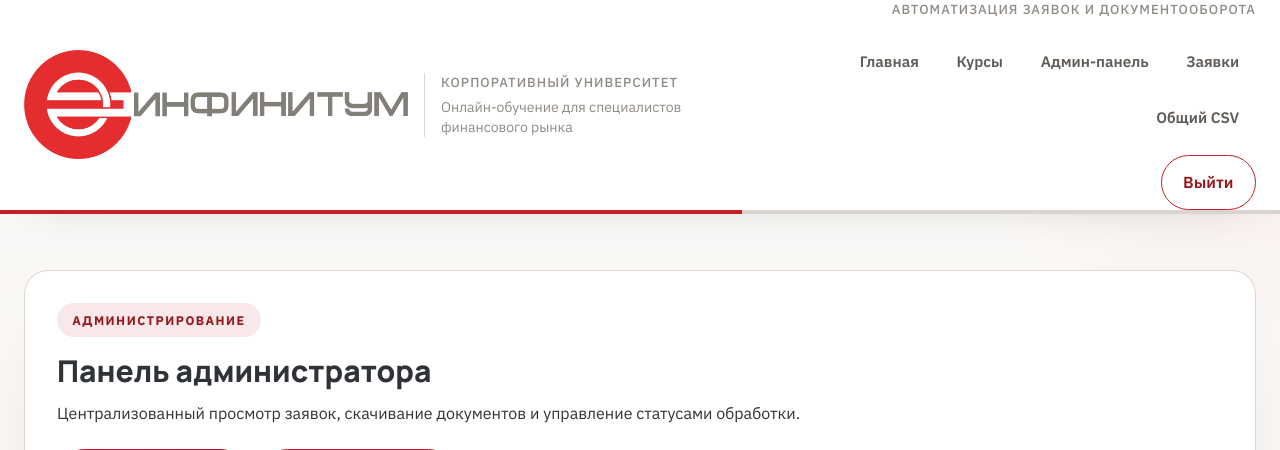
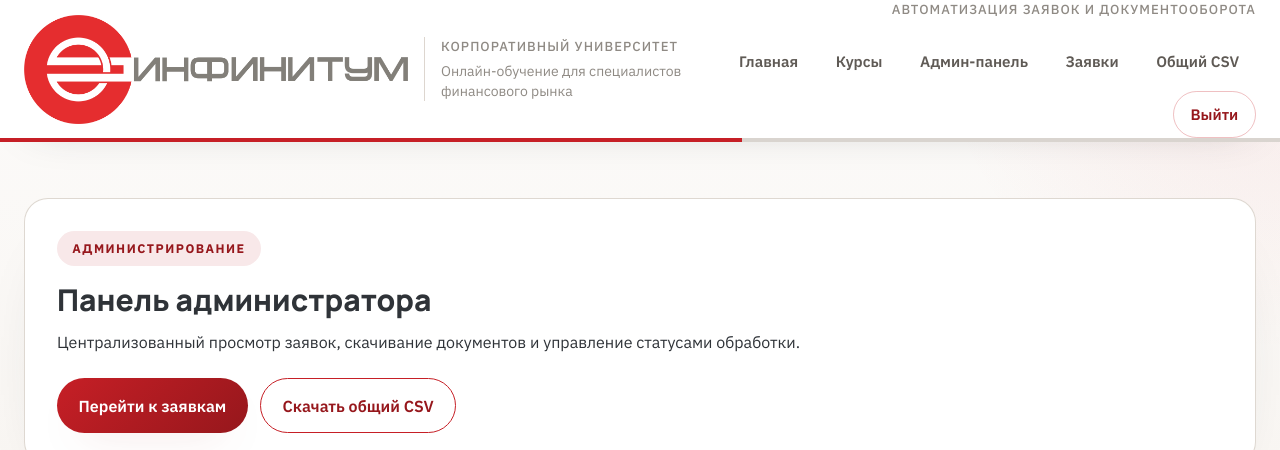
Before and after one commit to TSunset/PD, a Laravel app: page /admin in a window 1280 px wide. Shown: the top 450 px of the page. Run offline with Laravel 12, Linux system fonts and the light colour scheme; a user stored in the database is signed in; data comes from the database, SQL or seed files in the repository; data that the repository does not hold is empty; style sheets or scripts are compiled from the project's sources.

Commit message:
Align logout action with header navigation

```diff
--- a/resources/css/app.css
+++ b/resources/css/app.css
@@ -295,6 +295,23 @@ a {
     background: #c61f26;
 }
 
+.nav-link-danger {
+    border-radius: 9999px;
+    border: 1px solid rgba(198, 31, 38, 0.28);
+    color: #96171c;
+    padding-top: 0.7rem;
+    padding-bottom: 0.7rem;
+}
+
+.nav-link-danger::after {
+    display: none;
+}
+
+.nav-link-danger:hover {
+    background: #f8e8e9;
+    color: #96171c;
+}
+
 .home-hero {
     overflow: hidden;
     padding: 2rem;
--- a/resources/views/layouts/app.blade.php
+++ b/resources/views/layouts/app.blade.php
@@ -39,15 +39,13 @@
                                     <a href="{{ route('dashboard') }}" class="nav-link">Личный кабинет</a>
                                     <a href="{{ route('orders.index') }}" class="nav-link">Мои заявки</a>
                                 @endif
+
+                                <form action="{{ route('logout') }}" method="POST" class="inline-flex">
+                                    @csrf
+                                    <button type="submit" class="nav-link nav-link-danger">Выйти</button>
+                                </form>
                             @endauth
                         </nav>
-
-                        @auth
-                            <form action="{{ route('logout') }}" method="POST" class="shrink-0">
-                                @csrf
-                                <button type="submit" class="btn-secondary">Выйти</button>
-                            </form>
-                        @endauth
                     </div>
                 </div>
             </div>
```
